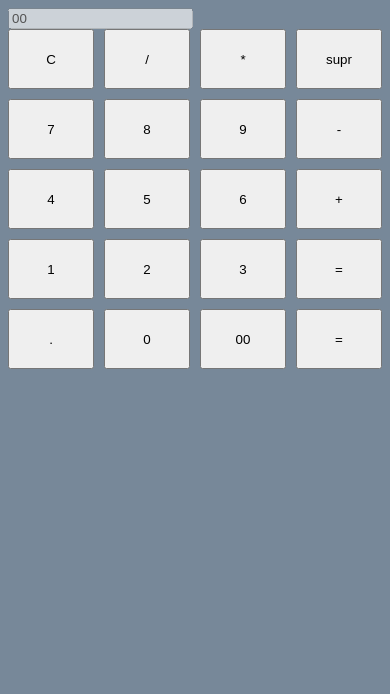
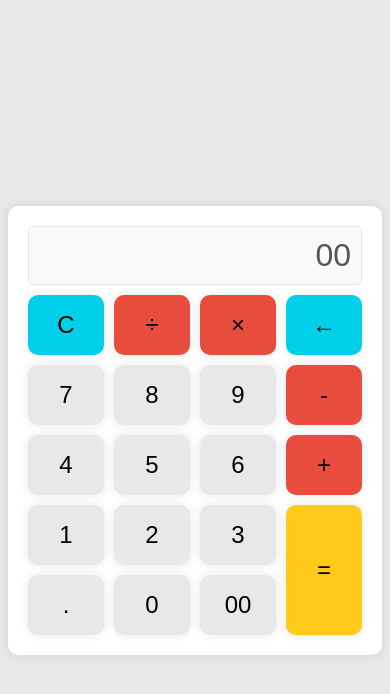
Before and after one commit to kevinVargas21/calculatorJS, a website: page index.html in a window 390 px wide. Both pictures are taken after a click on the button "00". Drawn offline with Linux system fonts and the light colour scheme.

Commit message:
Add SASS, improve UI, enhance functionality, fix bugs, add validations, enable keyboard support

```diff
--- a/components.js
+++ /dev/null
@@ -1,51 +0,0 @@
-document.addEventListener('DOMContentLoaded', () => {
-    const display = document.getElementById('display');
-    const buttons = document.querySelectorAll('.button');
-    let currentInput = '';
-
-    buttons.forEach(button => {
-        button.addEventListener('click', () => {
-            const value = button.textContent;
-            const operators = ['+', '-', '*', '/'];
-            const lastChar = currentInput.length > 0 ? currentInput[currentInput.length - 1] : '';
-            const secondLastChar = currentInput.length > 1 ? currentInput[currentInput.length - 2] : '';
-
-            if (value === 'C') {
-                currentInput = '';
-                display.value = '';
-                return;
-            }
-
-            if (value === 'supr') {
-                currentInput = currentInput.slice(0, -1);
-                display.value = currentInput;
-                return;
-            }
-
-            if (value === '=') {
-                try {
-                    let expression = currentInput.replace(/--/g, '+');
-                    currentInput = eval(expression).toString();
-                    display.value = currentInput;
-                } catch {
-                    display.value = 'Error';
-                }
-                return;
-            }
-
-            if (operators.includes(value)) {
-                if (!operators.includes(lastChar)) {
-                    currentInput += value;
-                } else if (operators.includes(lastChar) && !operators.includes(secondLastChar) && value === '-') {
-                    currentInput += value;
-                } else if (operators.includes(lastChar) && !operators.includes(secondLastChar) && value !== '-') {
-                    currentInput = currentInput.slice(0, -1) + value;
-                }
-            } else {
-                currentInput += value;
-            }
-
-            display.value = currentInput;
-        });
-    });
-});
--- a/index.html
+++ b/index.html
@@ -5,36 +5,35 @@
     <meta charset="UTF-8">
     <meta name="viewport" content="width=device-width, initial-scale=1.0">
     <title>Calculator</title>
-    <link rel="stylesheet" href="styles.css">
+    <link rel="stylesheet" href="./css/style.css">
 </head>
 
 <body class="container">
     <div class="calculator">
-        <input type="text" id="display" disabled>
+        <input type="text" id="display" disabled placeholder="0">
         <div class="buttons">
-            <button class="button">C</button>
-            <button class="button">/</button>
-            <button class="button">*</button>
-            <button class="button">supr</button>
-            <button class="button">7</button>
-            <button class="button">8</button>
-            <button class="button">9</button>
-            <button class="button">-</button>
-            <button class="button">4</button>
-            <button class="button">5</button>
-            <button class="button">6</button>
-            <button class="button">+</button>
-            <button class="button">1</button>
-            <button class="button">2</button>
-            <button class="button">3</button>
-            <button class="button">=</button>
-            <button class="button">.</button>
-            <button class="button">0</button>
-            <button class="button">00</button>
-            <button class="button">=</button>
+            <button class="button function">C</button>
+            <button class="button operator">÷</button>
+            <button class="button operator">×</button>
+            <button class="button function">←</button>
+            <button class="button number">7</button>
+            <button class="button number">8</button>
+            <button class="button number">9</button>
+            <button class="button operator">-</button>
+            <button class="button number">4</button>
+            <button class="button number">5</button>
+            <button class="button number">6</button>
+            <button class="button operator">+</button>
+            <button class="button number">1</button>
+            <button class="button number">2</button>
+            <button class="button number">3</button>
+            <button class="button equal">=</button>
+            <button class="button number">.</button>
+            <button class="button number">0</button>
+            <button class="button number">00</button>
         </div>
     </div>
-    <script src="components.js"></script>
+    <script src="script.js"></script>
 </body>
 
 </html>
--- /dev/null
+++ b/sass/style.scss
@@ -0,0 +1,123 @@
+$number-color: #e8e8e8;
+$operator-color: #e74c3c;
+$function-color: #00d0ea;
+$equal-color: #ffca18;
+
+.container {
+  display: flex;
+  justify-content: center;
+  align-items: center;
+  background-color: #e8e8e8;
+  height: 100vh;
+
+  .calculator {
+    background-color: #ffffff;
+    padding: 20px;
+    border-radius: 10px;
+    box-shadow: 0 0 10px rgba(0, 0, 0, 0.1);
+    width: 100%;
+    max-width: 400px;
+
+    #display {
+      margin-bottom: 10px;
+      text-align: right;
+      font-size: 2em;
+      padding: 10px;
+      border-radius: 5px;
+      border: 1px solid #e8e8e8;
+      width: 100%;
+      box-sizing: border-box;
+    }
+
+    .buttons {
+      display: grid;
+      grid-template-columns: repeat(4, 1fr);
+      grid-template-rows: repeat(5, 60px);
+      gap: 10px;
+
+      .button {
+        padding: 10px;
+        font-size: 1.5em;
+        border: none;
+        cursor: pointer;
+        transition: background-color 0.3s ease;
+        border-radius: 10px;
+        box-shadow: 0 0 10px rgba(0, 0, 0, 0.1);
+
+        &.number {
+          background-color: $number-color;
+
+          &:hover {
+            background-color: darken($number-color, 10%);
+          }
+        }
+
+        &.operator {
+          background-color: $operator-color;
+
+          &:hover {
+            background-color: darken($operator-color, 10%);
+          }
+        }
+
+        &.function {
+          background-color: $function-color;
+
+          &:hover {
+            background-color: darken($function-color, 10%);
+          }
+        }
+
+        &.equal {
+          background-color: $equal-color;
+          grid-row: span 2;
+
+          &:hover {
+            background-color: darken($equal-color, 10%);
+          }
+        }
+      }
+    }
+  }
+}
+
+@media (max-width: 768px) {
+  .calculator {
+    padding: 15px;
+
+    #display {
+      font-size: 1.5em;
+      padding: 8px;
+    }
+
+    .buttons {
+      grid-template-rows: repeat(5, 50px);
+
+      .button {
+        padding: 8px;
+        font-size: 1.2em;
+      }
+    }
+  }
+}
+
+@media (max-width: 480px) {
+  .calculator {
+    padding: 10px;
+
+    #display {
+      font-size: 1.2em;
+      padding: 6px;
+    }
+
+    .buttons {
+      gap: 5px;
+      grid-template-rows: repeat(5, 40px);
+
+      .button {
+        padding: 6px;
+        font-size: 1em;
+      }
+    }
+  }
+}
--- /dev/null
+++ b/script.js
@@ -0,0 +1,105 @@
+document.addEventListener('DOMContentLoaded', () => {
+    const display = document.getElementById('display');
+    const buttons = document.querySelectorAll('.button');
+    let currentInput = '';
+
+    const operators = ['+', '-', '×', '÷'];
+
+    function updateDisplay(value) {
+        display.value = value;
+    }
+
+    function evaluateExpression(expression) {
+        try {
+            let formattedExpression = expression.replace(/×/g, '*').replace(/÷/g, '/');
+            return eval(formattedExpression).toString();
+        } catch {
+            return 'Error';
+        }
+    }
+
+    function handleInput(value) {
+        const lastChar = currentInput.length > 0 ? currentInput[currentInput.length - 1] : '';
+        const secondLastChar = currentInput.length > 1 ? currentInput[currentInput.length - 2] : '';
+
+        if (value === 'C') {
+            currentInput = '';
+            updateDisplay('');
+            return;
+        }
+
+        if (value === '←') {
+            if (display.value === 'Error' || display.value === 'NaN' || display.value === 'Infinity') {
+                currentInput = '';
+                updateDisplay('');
+                return;
+            }
+            currentInput = currentInput.slice(0, -1);
+            updateDisplay(currentInput);
+            return;
+        }
+
+        if (value === '=') {
+            currentInput = evaluateExpression(currentInput);
+            updateDisplay(currentInput);
+            return;
+        }
+
+        if (display.value === 'Error' || display.value === 'NaN' || display.value === 'Infinity') {
+            if (operators.includes(value)) {
+                currentInput = '';
+                updateDisplay('');
+                return;
+            } else {
+                currentInput = value;
+            }
+        } else if (operators.includes(value)) {
+            if (currentInput === '' && value !== '-') {
+                return;
+            } else if (!operators.includes(lastChar)) {
+                currentInput += value;
+            } else if (operators.includes(lastChar) && !operators.includes(secondLastChar) && value === '-') {
+                currentInput += value;
+            } else if (operators.includes(lastChar) && !operators.includes(secondLastChar) && value !== '-') {
+                currentInput = currentInput.slice(0, -1) + value;
+            }
+        } else if (value === '.') {
+            const lastNumber = currentInput.split(/[\+\-\×\÷]/).pop();
+            if (lastNumber === '' || operators.includes(lastChar)) {
+                currentInput += '0.';
+            } else if (!lastNumber.includes('.')) {
+                currentInput += value;
+            }
+        } else {
+            currentInput += value;
+        }
+        updateDisplay(currentInput);
+    }
+
+    buttons.forEach(button => {
+        button.addEventListener('click', () => {
+            handleInput(button.textContent);
+        });
+    });
+
+    document.addEventListener('keydown', (event) => {
+        const key = event.key;
+        if (!isNaN(key) || key === '.') {
+            handleInput(key);
+        } else if (key === 'Backspace') {
+            handleInput('←');
+        } else if (key === 'Enter' || key === '=') {
+            handleInput('=');
+        } else if (key === 'Escape') {
+            handleInput('C');
+        } else if (key === '+') {
+            handleInput('+');
+        } else if (key === '-') {
+            handleInput('-');
+        } else if (key === '*') {
+            handleInput('×');
+        } else if (key === '/') {
+            handleInput('÷');
+        }
+    });
+});
--- a/styles.css
+++ /dev/null
@@ -1,10 +0,0 @@
-body {
-    background-color: lightslategray;
-}
-
-.buttons {
-    display: grid;
-    grid-template-columns: repeat(4, 1fr);
-    grid-template-rows: repeat(5, 60px);
-    gap: 10px;
-}
```
Also changed, not shown: package.json (added, +18 -0 lines), css/style.css (added), 3 other files.
